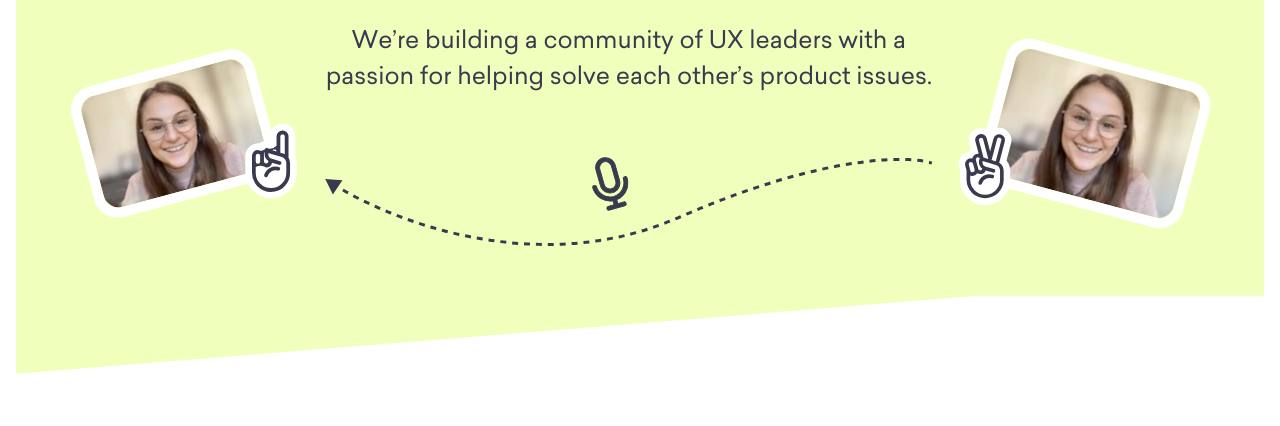
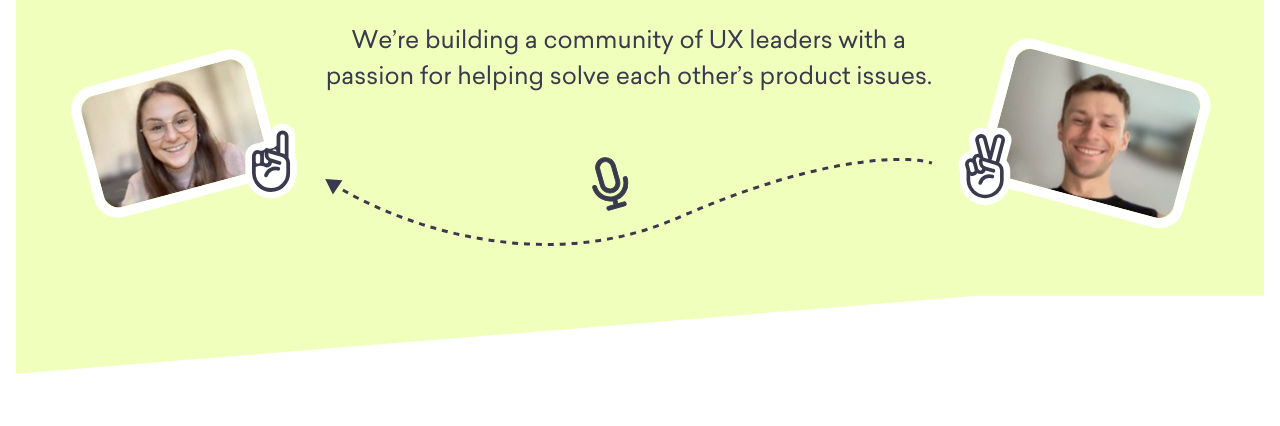
Before and after one commit to wearelighthouse/ManyHands-site, a plain HTML site: page index.html in a window 1280 px wide. Shown: the part 374-800 px from the top of the page. Drawn offline with Linux system fonts and the light colour scheme.

Commit message:
Deploying to live from @ wearelighthouse/ManyHands-site@362529a527547b47197f9671df5df4983d0097d2 🚀

```diff
--- a/index.html
+++ b/index.html
@@ -71,7 +71,7 @@
       </div>
 
       <div class="hidden tablet:block relative border-8 desktop:border-10 border-white rounded-3xl rotate-[15deg]">
-        <img class="rounded-2xl" src="./assets/img/manyhands-faces-01.webp" width="247px" height="152px" alt="">
+        <img class="rounded-2xl" src="./assets/img/manyhands-faces-02.webp" width="247px" height="152px" alt="">
         <div class="absolute left-0 bottom-0 -translate-x-1/2 translate-y-1/2 rotate-[-15deg]">
           <img
             class="tablet:max-w-[40px] desktop:max-w-[80px] translate-y-[-6px]"
```
